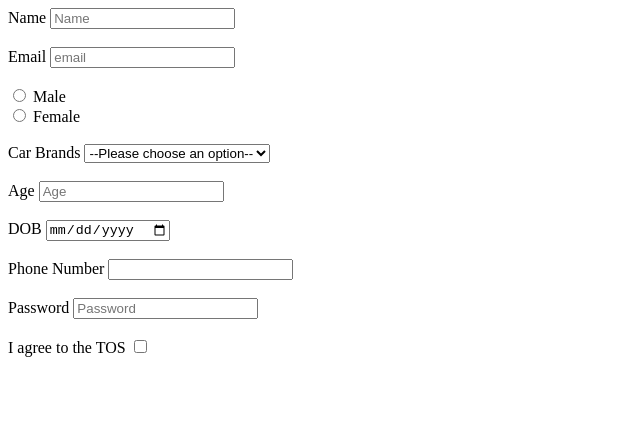
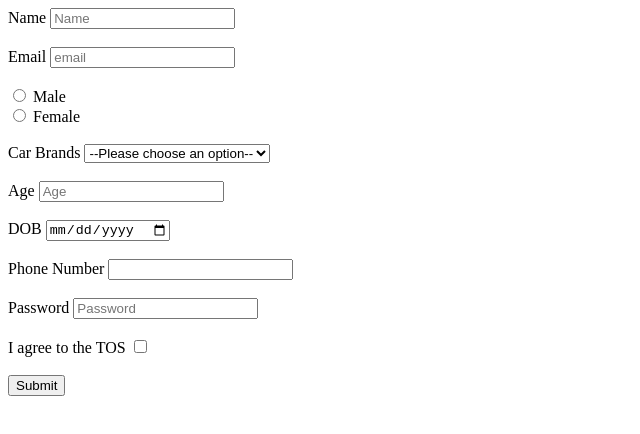
Before and after one commit to acciojob/signup-form-car-Abhiteja1, a website: page main.html in a window 1280 px wide. Shown: the whole page, without its empty margins (0-640 px from the left). Drawn offline with Linux system fonts and the light colour scheme.

Commit message:
created a submission

```diff
--- a/main.html
+++ b/main.html
@@ -46,6 +46,8 @@
 		<input type="password" id="password" placeholder="Password" required><br><br>
 		<label for="tos">I agree to the TOS</label>
 		<input type="checkbox" id="tos" required>
+		<br><br>
+		<button type="submit">Submit</button>
 
 
 	</form>
```
